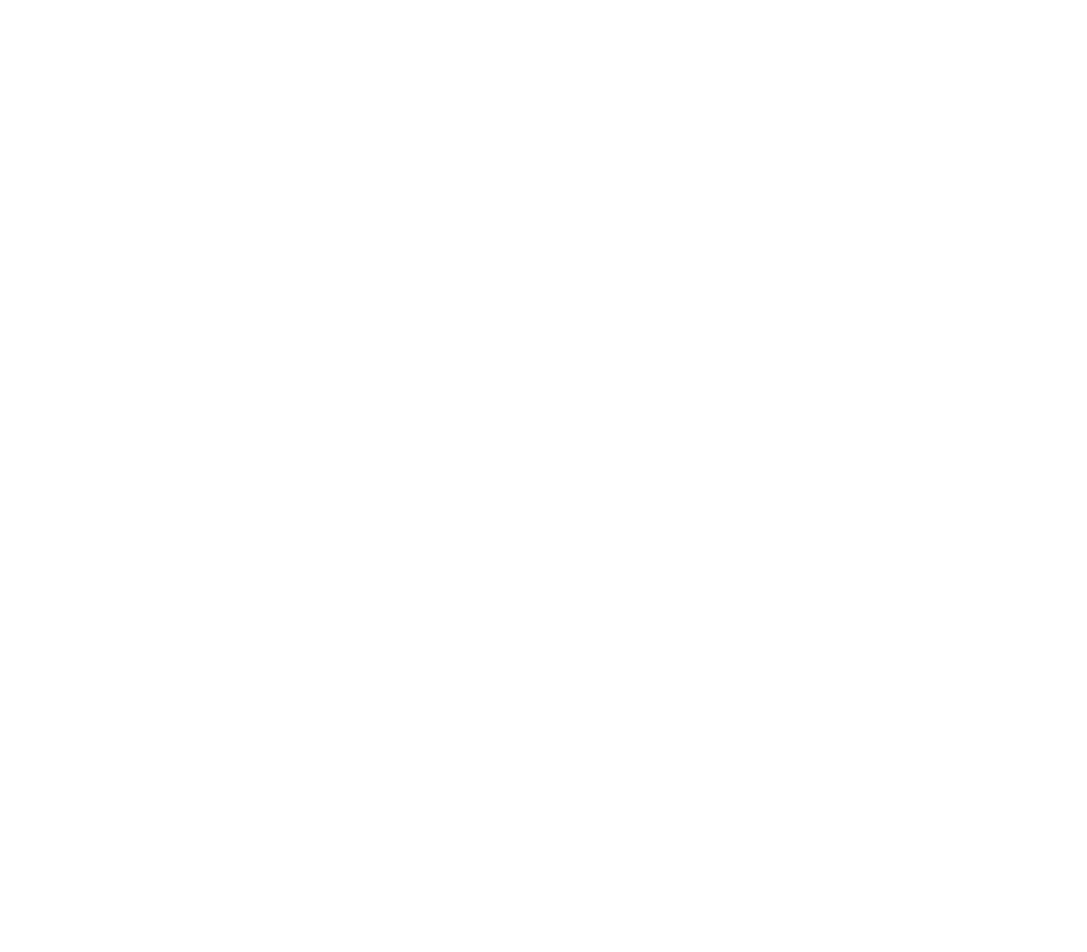
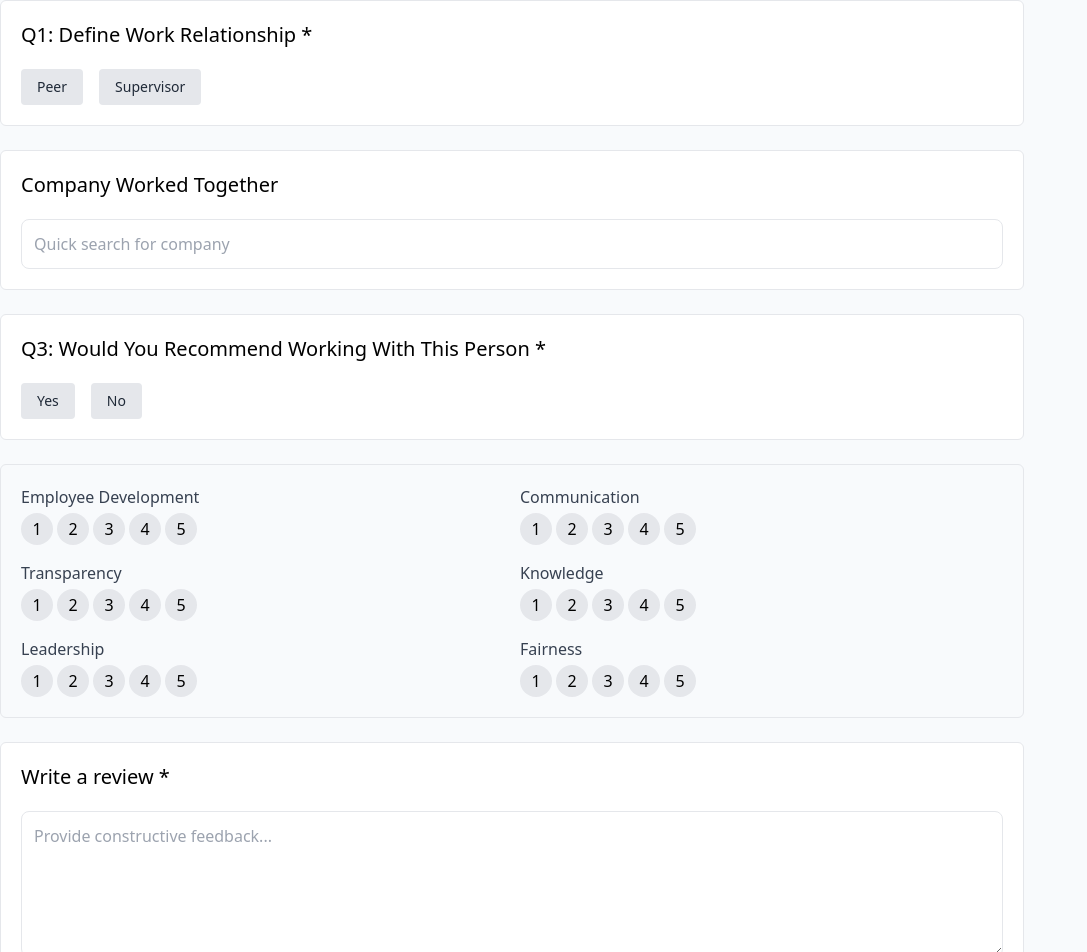
Before and after one commit to raselMiahDev/colluage-rate-client, a React (Vite) app: page /rating in a window 1280 px wide. Before the commit this address had no page. Shown: the part 253-1205 px from the top of the page, without its empty margins (0-1087 px from the left). Before the commit the page ends 800 px from the top, so only its background shows below. Built offline with nearby package versions, Linux system fonts and the light colour scheme.

Commit message:
add rating page

```diff
--- /dev/null
+++ b/src/view/page/rating/components/rating-field.tsx
@@ -0,0 +1,16 @@
+const RatingField = (lavel: string, value: number, handleRatingChange: any) => {
+  return (
+    <div>
+      <h3>{lavel}</h3>
+      <button
+        type="button"
+        key={value}
+        onClick={() => handleRatingChange(value)}
+      >
+        {value}
+      </button>
+    </div>
+  );
+};
+
+export default RatingField;
--- /dev/null
+++ b/src/view/page/rating/components/rating-form.tsx
@@ -0,0 +1,198 @@
+import React, { useState } from "react";
+import { RatingController, FormData } from "../rating.controller";
+
+const RatingForm: React.FC = () => {
+  const controller = new RatingController();
+  const [formData, setFormData] = useState<FormData>(controller.getFormData());
+
+  // Handle input changes
+  const handleInputChange = (
+    e: React.ChangeEvent<HTMLInputElement | HTMLTextAreaElement>
+  ) => {
+    const { name, value } = e.target;
+    controller.updateField(name, value);
+    setFormData({ ...controller.getFormData() });
+  };
+
+  // Handle rating changes
+  const handleRatingChange = (key: string, value: number) => {
+    controller.updateRating(key, value);
+    setFormData({ ...controller.getFormData() });
+  };
+
+  // Handle form submission
+  const handleSubmit = (e: React.FormEvent) => {
+    e.preventDefault();
+    controller.handleSubmit((data) => {
+      console.log("Form Data Submitted:", data);
+    });
+  };
+  return (
+    <form className="max-w-5xl space-y-6" onSubmit={handleSubmit}>
+      {/* Header */}
+      <div className="space-y-1">
+        <span className="text-slate-600">Rate</span>
+        <h1 className="text-3xl font-bold text-gray-800">Rakibul Hasan</h1>
+        <p className="text-sm text-gray-600">
+          <span className="font-bold">Manager</span> at{" "}
+          <span className="font-bold">CompanyX</span>
+        </p>
+      </div>
+
+      <div>
+        <span className="border-b-2 border-black text-2xl font-bold">
+          Questions
+        </span>
+      </div>
+      {/* Work Relationship */}
+      <div className="bg-white p-5 border rounded-md">
+        <label className="block text-xl font-medium mb-5">
+          Q1: Define Work Relationship *
+        </label>
+        <div className="flex space-x-4">
+          <button
+            type="button"
+            className={`py-2 px-4 rounded text-sm font-medium ${
+              formData.workRelationship === "Peer"
+                ? "bg-blue-500 text-white"
+                : "bg-gray-200 text-gray-800"
+            }`}
+            onClick={() => {
+              controller.updateField("workRelationship", "Peer");
+              setFormData({ ...controller.getFormData() });
+            }}
+          >
+            Peer
+          </button>
+          <button
+            type="button"
+            className={`py-2 px-4 rounded text-sm font-medium ${
+              formData.workRelationship === "Supervisor"
+                ? "bg-blue-500 text-white"
+                : "bg-gray-200 text-gray-800"
+            }`}
+            onClick={() => {
+              controller.updateField("workRelationship", "Supervisor");
+              setFormData({ ...controller.getFormData() });
+            }}
+          >
+            Supervisor
+          </button>
+        </div>
+      </div>
+
+      {/* Company Worked Together */}
+      <div className="bg-white p-5 border rounded-md">
+        <label
+          htmlFor="companyWorked"
+          className="block text-xl font-medium mb-5"
+        >
+          Company Worked Together
+        </label>
+        <input
+          type="text"
+          id="companyWorked"
+          name="companyWorked"
+          className="w-full p-3 border rounded-lg"
+          placeholder="Quick search for company"
+          value={formData.companyWorked}
+          onChange={handleInputChange}
+        />
+      </div>
+
+      {/* Recommendation */}
+      <div className="bg-white p-5 border rounded-md">
+        <label className="block text-xl font-medium mb-5">
+          Q3: Would You Recommend Working With This Person *
+        </label>
+        <div className="flex space-x-4">
+          <button
+            type="button"
+            className={`py-2 px-4 rounded text-sm font-medium ${
+              formData.recommend === "Yes"
+                ? "bg-green-500 text-white"
+                : "bg-gray-200 text-gray-800"
+            }`}
+            onClick={() => {
+              controller.updateField("recommend", "Yes");
+              setFormData({ ...controller.getFormData() });
+            }}
+          >
+            Yes
+          </button>
+          <button
+            type="button"
+            className={`py-2 px-4 rounded text-sm font-medium ${
+              formData.recommend === "No"
+                ? "bg-red-500 text-white"
+                : "bg-gray-200 text-gray-800"
+            }`}
+            onClick={() => {
+              controller.updateField("recommend", "No");
+              setFormData({ ...controller.getFormData() });
+            }}
+          >
+            No
+          </button>
+        </div>
+      </div>
+
+      {/* Ratings */}
+      <div className=" p-5 border rounded-md">
+        <div className="grid grid-cols-2 gap-4">
+          {Object.keys(formData.ratings).map((key) => (
+            <div key={key} className="space-y-1">
+              <span className="block text-md font-medium text-gray-700 capitalize">
+                {key.replace(/([A-Z])/g, " $1").trim()}
+              </span>
+              <div className="flex items-center space-x-1">
+                {[1, 2, 3, 4, 5].map((value) => (
+                  <button
+                    type="button"
+                    key={value}
+                    className={`w-8 h-8 rounded-full ${
+                      formData.ratings[key as keyof typeof formData.ratings] >=
+                      value
+                        ? "bg-yellow-400"
+                        : "bg-gray-200"
+                    }`}
+                    onClick={() => handleRatingChange(key, value)}
+                  >
+                    {value}
+                  </button>
+                ))}
+              </div>
+            </div>
+          ))}
+        </div>
+      </div>
+
+      {/* Review */}
+      <div className="bg-white p-5 border rounded-md">
+        <label htmlFor="review" className="block text-xl font-medium mb-5">
+          Write a review *
+        </label>
+        <textarea
+          id="review"
+          name="review"
+          className="w-full p-3 border rounded-lg"
+          rows={5}
+          placeholder="Provide constructive feedback..."
+          value={formData.review}
+          onChange={handleInputChange}
+        ></textarea>
+      </div>
+
+      {/* Submit Button */}
+      <div className="bg-white p-5 border rounded-md">
+        <button
+          type="submit"
+          className="w-full bg-blue-600 text-white py-3 rounded-lg font-medium hover:bg-blue-700 transition"
+        >
+          Submit Review
+        </button>
+      </div>
+    </form>
+  );
+};
+export default RatingForm;
--- /dev/null
+++ b/src/view/page/rating/rating.controller.ts
@@ -0,0 +1,55 @@
+export interface FormData {
+    workRelationship: string;
+    companyWorked: string;
+    recommend: string;
+    ratings: {
+      employeeDevelopment: number;
+      communication: number;
+      transparency: number;
+      knowledge: number;
+      leadership: number;
+      fairness: number;
+    };
+    review: string;
+  }
+
+  export class RatingController {
+    private formData: FormData;
+
+    constructor() {
+      this.formData = {
+        workRelationship: "",
+        companyWorked: "",
+        recommend: "",
+        ratings: {
+          employeeDevelopment: 0,
+          communication: 0,
+          transparency: 0,
+          knowledge: 0,
+          leadership: 0,
+          fairness: 0,
+        },
+        review: "",
+      };
+    }
+
+    // Get the form data
+    getFormData(): FormData {
+      return this.formData;
+    }
+
+    // Update an input field
+    updateField(name: string, value: string): void {
+      (this.formData as any)[name] = value;
+    }
+
+    // Update rating for a specific field
+    updateRating(key: string, value: number): void {
+      this.formData.ratings[key as keyof FormData["ratings"]] = value;
+    }
+
+    // Submit the form data
+    handleSubmit(onSubmit: (data: FormData) => void): void {
+      onSubmit(this.formData);
+    }
+  }
--- /dev/null
+++ b/src/view/page/rating/rating.page.tsx
@@ -0,0 +1,19 @@
+import React from "react";
+
+import PageWrapper from "../../components/layout/page-wrapper";
+import ContainerSectionWrapper from "../../components/layout/container-section-wrapper.comp";
+import RatingForm from "./components/rating-form";
+
+const RatingPage: React.FC = () => {
+  return (
+    <PageWrapper>
+      <div className="bg-slate-50">
+        <ContainerSectionWrapper>
+          <RatingForm />
+        </ContainerSectionWrapper>
+      </div>
+    </PageWrapper>
+  );
+};
+
+export default RatingPage;
--- a/src/view/page/single-profile/components/profile.tsx
+++ b/src/view/page/single-profile/components/profile.tsx
@@ -2,6 +2,8 @@
 import Avater from "../../../../assets/avater.svg";
 import { CiBookmark } from "react-icons/ci";
 import { FaArrowRight } from "react-icons/fa";
+import { Link } from "react-router-dom";
+import { RouteUrl } from "../../../router/url";
 
 const Profile: React.FC = () => {
   return (
@@ -10,7 +12,7 @@
         <img src={Avater} alt="Profile" className="w-22 h-30 rounded-md" />
         <div className="pt-7">
           <button className="bg-[#006BFF] text-white py-3 px-5 rounded-md hover:bg-blue-600 flex space-x-2 items-center">
-            <span>Rate Now</span>
+            <Link to={RouteUrl.RATING}>Rate Now</Link>
             <FaArrowRight />
           </button>
         </div>
--- a/src/view/router/root.router.tsx
+++ b/src/view/router/root.router.tsx
@@ -7,6 +7,7 @@
 import { RouteUrl } from "./url";
 import SearchResultPage from "../page/search-result/search-result.page";
 import SingleProfilePage from "../page/single-profile/single-profile.page";
+import RatingPage from "../page/rating/rating.page";
 
 export default function RootRouter() {
   return (
@@ -15,6 +16,7 @@
         <Routes>
           <Route path={RouteUrl.HOME} element={<HomePage />} />
           <Route path={RouteUrl.SEARCH_RESULT} element={<SearchResultPage />} />
+          <Route path={RouteUrl.RATING} element={<RatingPage />} />
           <Route
             path={RouteUrl.SINGLE_PROFILE}
             element={<SingleProfilePage />}
--- a/src/view/router/url.ts
+++ b/src/view/router/url.ts
@@ -6,5 +6,6 @@
     REGISTER: "/register",
     SEARCH_RESULT: "/search-result",
     SINGLE_PROFILE:"/single-profile",
+    RATING:"/rating",
     NOT_FOUND: "*",
 } as const
```
